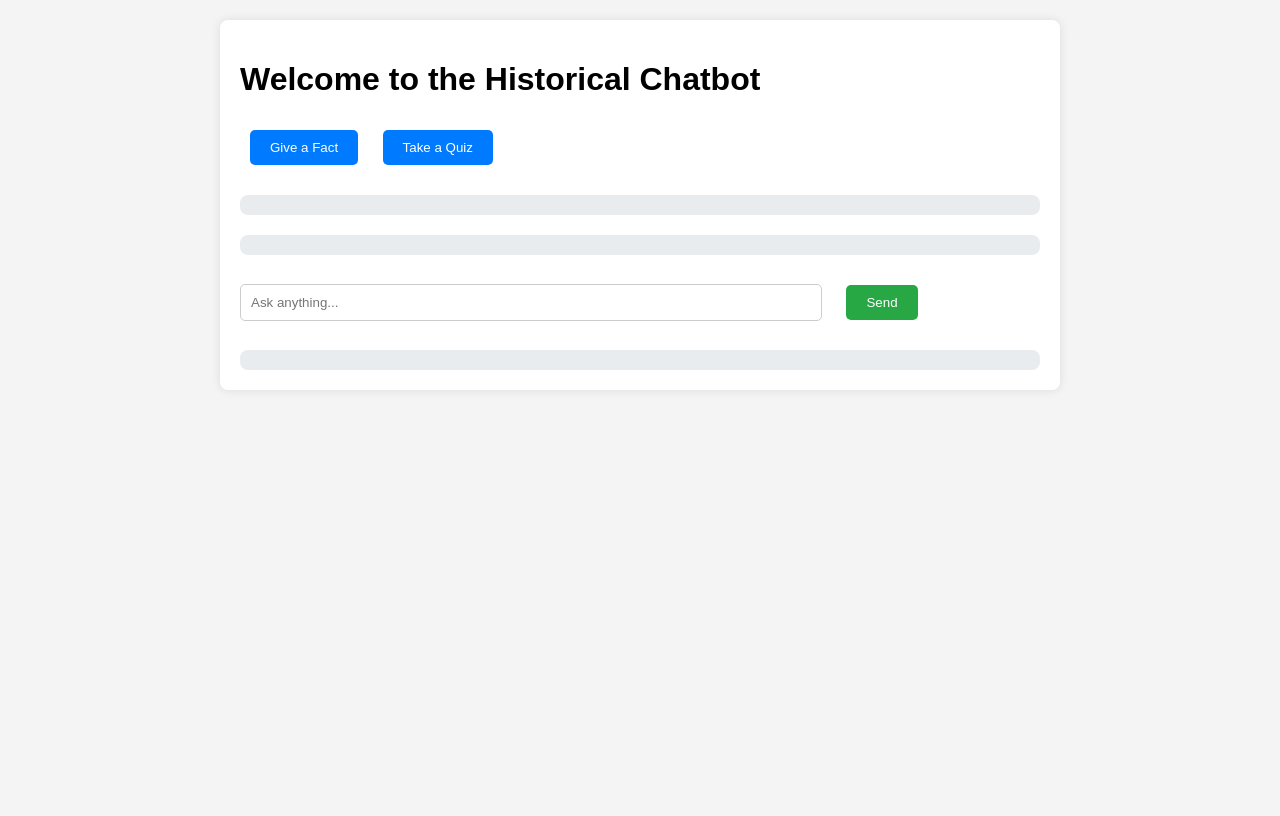
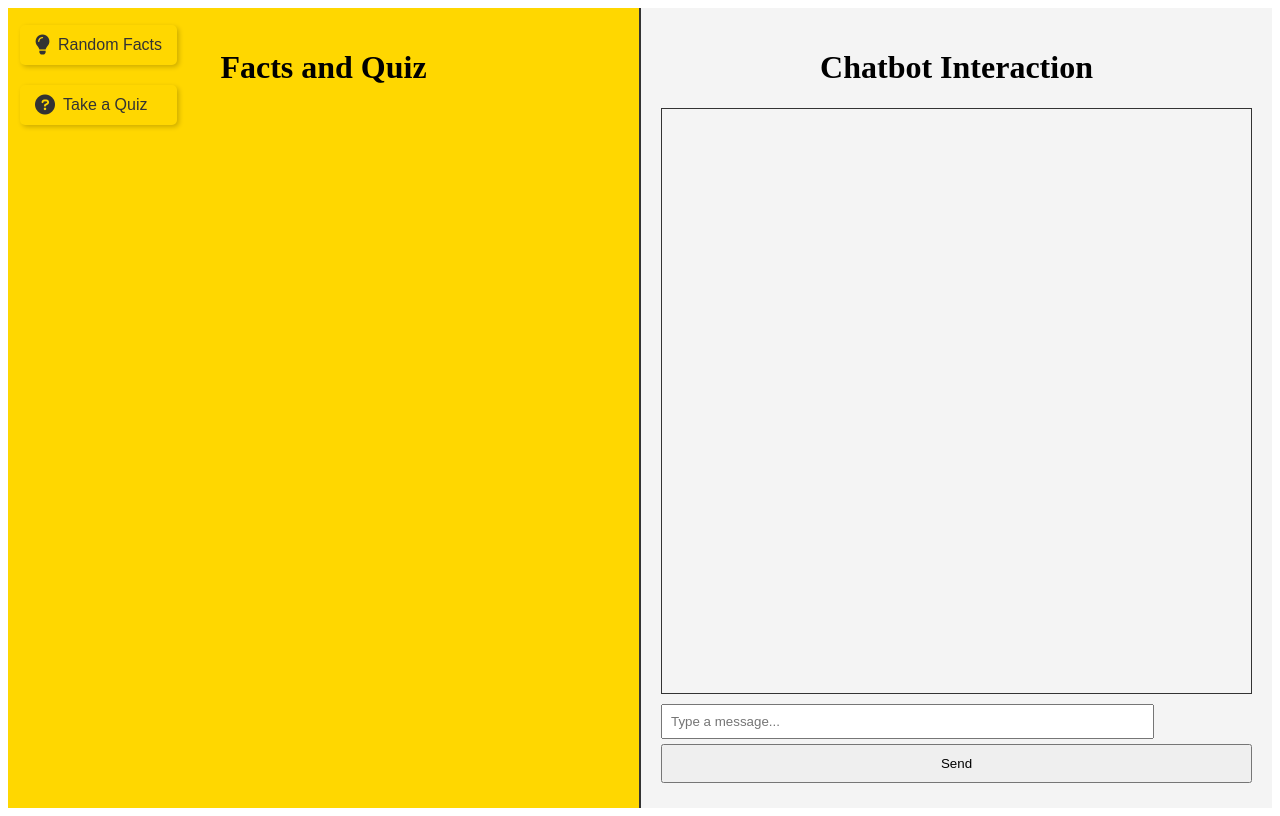
Before and after one commit to vishnu123434/historical_chatbot, a Flask app: page / in a window 1280 px wide. Before the commit the page ends 321 px from the top, so only its background shows below. Run offline with Flask 3, Linux system fonts and the light colour scheme.

Commit message:
Add and update entire folder contents

```diff
--- a/app.py
+++ b/app.py
@@ -1,68 +1,53 @@
-from flask import Flask, render_template, jsonify, request
+from flask import Flask, render_template, jsonify
 import mysql.connector
 import random
 
 app = Flask(__name__)
 
-# MySQL Connection
-db = mysql.connector.connect(
-    host="localhost",
-    user="root",
-    password="root",
-    database="chatbot_db"
-)
+# Database connection function
+def get_db_connection():
+    return mysql.connector.connect(
+        host="localhost",
+        user="root",
+        password="root",
+        database="history_db"
+    )
 
-# Function to search the database for user queries
-def search_in_db(query):
-    cursor = db.cursor(dictionary=True)
 
-    # Using SQL LIKE operator to match user query with the database content
-    search_query = "SELECT content FROM history_data WHERE title LIKE %s OR content LIKE %s LIMIT 1"
-    search_term = f"%{query}%"
-
-    cursor.execute(search_query, (search_term, search_term))
-    result = cursor.fetchone()
-
-    if result:
-        return result['content']  # Return the content if a match is found
-    else:
-        return None  # Return None if no match is found
-
-# Route for the homepage
+# Home route serving the main page
 @app.route('/')
 def home():
     return render_template('index.html')
 
-# Route to give a random fact
-@app.route('/give_fact', methods=['GET'])
-def give_fact():
-    cursor = db.cursor(dictionary=True)
-    cursor.execute("SELECT fact FROM facts ORDER BY RAND() LIMIT 1")
-    fact = cursor.fetchone()
-    return jsonify(fact)
+# API route to fetch a random fact
+@app.route('/api/random_fact', methods=['GET'])
+def get_random_fact():
+    conn = get_db_connection()
+    cursor = conn.cursor()
+    cursor.execute("SELECT fact FROM facts")
+    facts = cursor.fetchall()
 
-# Route to take a random quiz
-@app.route('/take_quiz', methods=['GET'])
-def take_quiz():
-    cursor = db.cursor(dictionary=True)
-    cursor.execute("SELECT * FROM quiz ORDER BY RAND() LIMIT 1")
-    quiz = cursor.fetchone()
-    return jsonify(quiz)
+    if facts:
+        random_fact = random.choice(facts)[0]  # Choose a random fact
+    else:
+        random_fact = "No facts available at the moment."  # Handle empty table
 
-# Chatbot route - search database for historical information
-@app.route('/chatbot', methods=['POST'])
-def chatbot():
-    user_input = request.form['message']  # User message from the frontend
+    cursor.close()
+    conn.close()
+    return jsonify({"fact": random_fact})
 
-    # Search in the database first
-    db_result = search_in_db(user_input)
 
-    if db_result:
-        # If relevant data is found in the database, return it
-        return jsonify({'fact': db_result})
-    else:
-        # If no data found, respond accordingly
-        return jsonify({'fact': "I'm sorry, I don't have information on that topic."})
+# Route to fetch quiz topics
+@app.route('/api/quiz_topics')
+def get_quiz_topics():
+    db = get_db_connection()
+    cursor = db.cursor()
+    cursor.execute("SELECT topic_id, topic_name FROM quiz_topics")  # Assuming `topic_id` and `topic_name` columns
+    topics = cursor.fetchall()
+    cursor.close()
+    db.close()
+    return jsonify(topics)
+
 
 if __name__ == '__main__':
     app.run(debug=True)
--- /dev/null
+++ b/static/facts.js
@@ -0,0 +1,14 @@
+
+function fetchRandomFact() {
+    fetch('/api/random_fact')
+        .then(response => response.json())
+        .then(data => {
+            // Display the fetched fact
+            document.getElementById('factDisplay').innerText = data.fact;
+            // Ensure facts section is shown
+            document.getElementById('factsPage').style.display = "block";
+            // Hide topic selection if visible
+            document.getElementById('topicSelection').style.display = "none";
+        })
+        .catch(error => console.error('Error fetching fact:', error));
+}
--- a/static/script.js
+++ /dev/null
@@ -1,64 +0,0 @@
-$(document).ready(function() {
-    // Event listener for "Give a Fact" button
-    $('#giveFactBtn').click(function() {
-        $.ajax({
-            url: '/give_fact',
-            method: 'GET',
-            success: function(data) {
-                $('#factArea').text(data.fact);
-            }
-        });
-    });
-
-    // Event listener for "Take a Quiz" button
-    $('#takeQuizBtn').click(function() {
-        $.ajax({
-            url: '/take_quiz',
-            method: 'GET',
-            success: function(data) {
-                $('#quizArea').html(`
-                    <p>${data.question}</p>
-                    <ul>
-                        <li><input type="radio" name="quizOption" value="${data.option_a}"> ${data.option_a}</li>
-                        <li><input type="radio" name="quizOption" value="${data.option_b}"> ${data.option_b}</li>
-                        <li><input type="radio" name="quizOption" value="${data.option_c}"> ${data.option_c}</li>
-                        <li><input type="radio" name="quizOption" value="${data.option_d}"> ${data.option_d}</li>
-                    </ul>
-                    <button id="submitQuiz">Submit Answer</button>
-                `);
-
-                // Handle quiz submission
-                $('#submitQuiz').click(function() {
-                    let selectedOption = $('input[name="quizOption"]:checked').val();
-
-                    if (!selectedOption) {
-                        alert('Please select an option!');
-                        return;
-                    }
-
-                    if (selectedOption === data.correct_answer) {
-                        // Correct answer: highlight in green
-                        $('input[name="quizOption"]:checked').parent().css('color', 'green');
-                    } else {
-                        // Wrong answer: highlight in red and show the correct answer
-                        $('input[name="quizOption"]:checked').parent().css('color', 'red');
-                        $('input[name="quizOption"][value="' + data.correct_answer + '"]').parent().css('color', 'green');
-                    }
-                });
-            }
-        });
-    });
-
-    // Event listener for chatbot interaction
-    $('#sendBtn').click(function() {
-        let userMessage = $('#userInput').val();
-        $.ajax({
-            url: '/chatbot',
-            method: 'POST',
-            data: { message: userMessage },
-            success: function(data) {
-                $('#chatbotResponse').text(data.fact);
-            }
-        });
-    });
-});
--- a/static/style.css
+++ /dev/null
@@ -1,52 +0,0 @@
-body {
-    font-family: Arial, sans-serif;
-    background-color: #f4f4f4;
-    margin: 0;
-    padding: 20px;
-}
-
-.container {
-    max-width: 800px;
-    margin: 0 auto;
-    padding: 20px;
-    background-color: #fff;
-    border-radius: 8px;
-    box-shadow: 0 0 10px rgba(0, 0, 0, 0.1);
-}
-
-button {
-    padding: 10px 20px;
-    margin: 10px;
-    cursor: pointer;
-    background-color: #007bff;
-    color: white;
-    border: none;
-    border-radius: 5px;
-}
-
-#factArea, #quizArea, #chatbotResponse {
-    margin-top: 20px;
-    padding: 10px;
-    background-color: #e9ecef;
-    border-radius: 8px;
-}
-
-#chatSection {
-    margin-top: 20px;
-}
-
-input[type="text"] {
-    padding: 10px;
-    width: 70%;
-    border: 1px solid #ccc;
-    border-radius: 5px;
-    margin-right: 10px;
-}
-
-#sendBtn {
-    padding: 10px 20px;
-    background-color: #28a745;
-    color: white;
-    border: none;
-    border-radius: 5px;
-}
--- /dev/null
+++ b/static/styles.css
@@ -0,0 +1,135 @@
+/* Container to hold both sections side by side */
+.container {
+    display: flex;
+    height: 100vh; /* Full viewport height */
+}
+
+.left-section, .right-section {
+    flex: 1; /* Equal width for both sections */
+    padding: 20px;
+    box-sizing: border-box;
+}
+
+/* Styling for left section */
+.left-section {
+    background-color: #FFD700; /* Golden color */
+    border-right: 2px solid #333; /* Divider between sections */
+}
+
+/* Styling for right section */
+.right-section {
+    background-color: #f4f4f4; /* Light background for chatbot section */
+    display: flex;
+    flex-direction: column;
+}
+
+h1 {
+    text-align: center;
+}
+
+#chatbotArea {
+    flex: 1; /* Takes available space */
+    border: 1px solid #333;
+    padding: 10px;
+    margin-bottom: 10px;
+    overflow-y: auto; /* Scroll if content overflows */
+}
+
+#userInput {
+    width: 80%;
+    padding: 8px;
+}
+
+button {
+    margin: 5px 0;
+    padding: 10px;
+}
+.left-icons {
+    position: fixed;   /* Fixed to keep in corner as you scroll */
+    top: 20px;
+    left: 20px;
+    display: flex;
+    flex-direction: column;
+    gap: 10px;
+}
+
+.left-icons button {
+    background-color: #FFD700; /* Golden color */
+    border: none;
+    padding: 10px 15px;
+    color: #333;
+    font-size: 16px;
+    cursor: pointer;
+    display: flex;
+    align-items: center;
+    gap: 8px;   /* Space between icon and text */
+    border-radius: 5px;
+    box-shadow: 2px 2px 5px rgba(0, 0, 0, 0.2);
+}
+
+
+/* Media query for smaller screens */
+@media screen and (max-width: 768px) {
+    /* Hide the text on small screens, keeping only the icon visible */
+    .left-icons button span {
+        display: none; /* Hide the text (span) inside the button */
+    }
+
+    /* Optionally, reduce the size of the icons or adjust button size */
+    .left-icons button {
+        padding: 10px; /* Adjust padding if needed for smaller screens */
+    }
+}
+
+
+.left-icons button:hover {
+    background-color: #e6c200; /* Darker shade on hover */
+}
+
+.left-icons i {
+    font-size: 20px; /* Icon size */
+}
+
+
+.left-section {
+    padding: 20px;
+    background-color: #FFD700;
+}
+
+
+
+#factsPage button {
+    margin-top: 10px;
+    background-color: #333;
+    color: #fff;
+    border: none;
+    padding: 8px 12px;
+    cursor: pointer;
+    border-radius: 5px;
+}
+
+#factsPage button:hover {
+    background-color: #555;
+}
+/* CSS for the Facts Display Box */
+#factsPage {
+    display: none; /* Initially hidden */
+    margin-top: 60px; /* Adds space between the box and the icons */
+    background-color: #f9f9f9; /* Light background color for contrast */
+    padding: 20px;
+    border: 1px solid #ddd;
+    border-radius: 8px;
+    box-shadow: 2px 2px 10px rgba(0, 0, 0, 0.1);
+    width: 80%; /* Adjust width as needed */
+}
+/* CSS for the Quiz Topic Selection Box */
+#topicSelection {
+    display: none; /* Initially hidden */
+    margin-top: 60px; /* Adds space between the box and the icons */
+    background-color: #f9f9f9; /* Light background color for contrast */
+    padding: 20px;
+    border: 1px solid #ddd;
+    border-radius: 8px;
+    box-shadow: 2px 2px 10px rgba(0, 0, 0, 0.1);
+    width: 80%; /* Adjust width as needed */
+}
--- a/templates/index.html
+++ b/templates/index.html
@@ -3,26 +3,70 @@
 <head>
     <meta charset="UTF-8">
     <meta name="viewport" content="width=device-width, initial-scale=1.0">
-    <title>Simple Chatbot</title>
-    <link rel="stylesheet" href="{{ url_for('static', filename='style.css') }}">
+    <link rel="stylesheet" href="https://cdnjs.cloudflare.com/ajax/libs/font-awesome/6.0.0-beta3/css/all.min.css">
+    <title>Historical Chatbot</title>
+    <link rel="stylesheet" href="{{ url_for('static', filename='styles.css') }}">
 </head>
 <body>
+
+    <!-- Left Icons for Random Facts and Quiz -->
+    <div class="left-icons">
+        <!-- Random Facts Button with Icon -->
+        <button onclick="fetchRandomFact()">
+            <i class="fas fa-lightbulb"></i><span>Random Facts</span>
+        </button>
+
+        <!-- Take Quiz Button with Icon -->
+        <button id="takeQuizBtn" onclick="displayTopics()">
+            <i class="fas fa-question-circle"></i><span>Take a Quiz</span>
+        </button>
+    </div>
+
     <div class="container">
-        <h1>Welcome to the Historical Chatbot</h1>
-        <button id="giveFactBtn">Give a Fact</button>
-        <button id="takeQuizBtn">Take a Quiz</button>
+        <!-- Left Side for Facts and Quiz -->
+        <div class="left-section">
+            <h1>Facts and Quiz</h1>
 
-        <div id="factArea"></div>
-        <div id="quizArea"></div>
+            <!-- Facts page content area -->
+            <div id="factsPage" style="display: none;">
+                <p id="factDisplay">Here's your fact!</p>
+                <!-- New button to get another fact -->
+                <button onclick="fetchRandomFact()">Get Another Fact</button>
+            </div>
 
-        <div id="chatSection">
-            <input type="text" id="userInput" placeholder="Ask anything...">
-            <button id="sendBtn">Send</button>
-            <div id="chatbotResponse"></div>
+            <!-- Topic selection dropdown for quiz -->
+            <div id="topicSelection" style="display: none;">
+                <label for="quizTopics">Choose a topic:</label>
+                <select id="quizTopics" onchange="enableQuizButton()">
+                    <option value="" disabled selected>Select a topic</option>
+                    <option value="1">Ancient Egypt</option>
+                    <option value="2">Mesopotamia</option>
+                    <option value="3">Greek Philosophy</option>
+                </select>
+            </div>
+        </div>
+
+        <!-- Right Side for Chatbot Interaction -->
+        <div class="right-section">
+            <h1>Chatbot Interaction</h1>
+            <div id="chatbotArea">
+                <!-- Chatbot messages will appear here -->
+            </div>
+            <input type="text" id="userInput" placeholder="Type a message...">
+            <button onclick="sendMessage()">Send</button>
         </div>
     </div>
 
-    <script src="https://code.jquery.com/jquery-3.6.0.min.js"></script>
-    <script src="{{ url_for('static', filename='script.js') }}"></script>
+    <script src="quiz.js"></script>
+    <!-- JavaScript file to handle fetching facts -->
+    <script src="{{ url_for('static', filename='facts.js') }}"></script>
+
+    <script>
+        // Function to display quiz topic selection
+        function displayTopics() {
+            document.getElementById("topicSelection").style.display = "block";
+            document.getElementById("factsPage").style.display = "none"; // Hide facts section if visible
+        }
+    </script>
 </body>
 </html>
```
Also changed, not shown: insertion.py (added, +49 -0 lines), templates/facts.html (added, +28 -0 lines), templates/quiz.html (added, +41 -0 lines), README.md (deleted), static/quiz.js (added), 10 other files.
